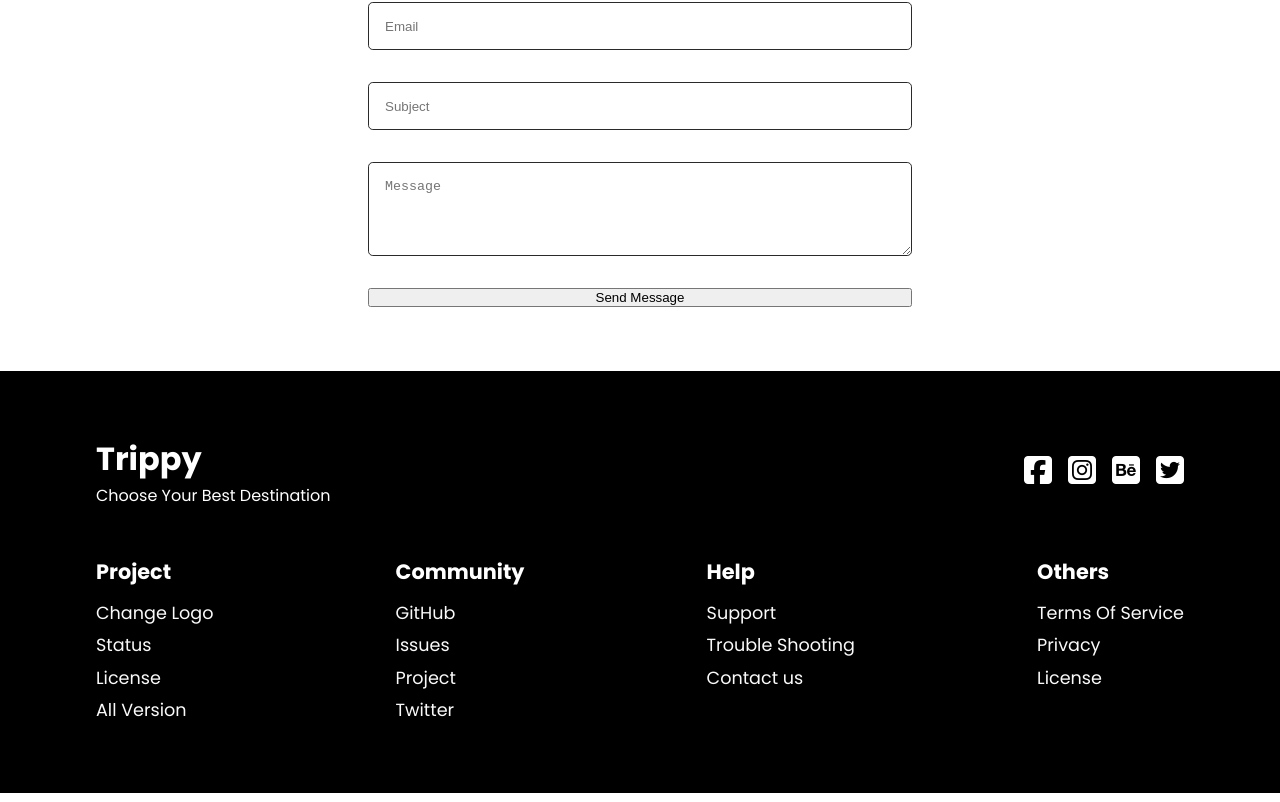
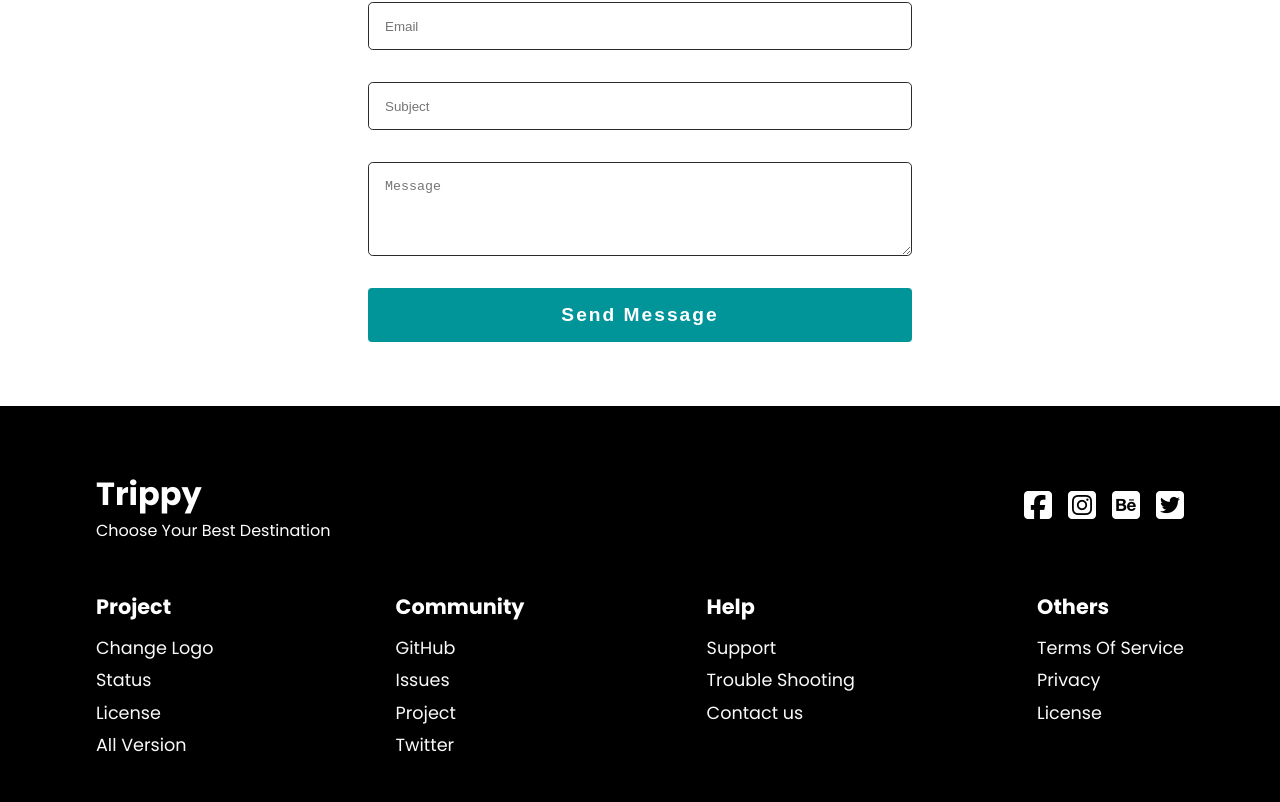
Before and after one commit to IUK-9214/Responsive-tour-travel-website, a React (Create React App) app in the folder my-tour-travel/: page /Contact in a window 1280 px wide. Shown: the part 798-1600 px from the top of the page. Built offline with nearby package versions, Linux system fonts and the light colour scheme.

Commit message:
task completed

```diff
--- a/my-tour-travel/src/component/ContactStyle.css
+++ b/my-tour-travel/src/component/ContactStyle.css
@@ -26,7 +26,25 @@
 }
 
 .form-Container button{
-    display: inline;
+     display: block;
+    text-align: center;
+    padding: 1rem;
+    margin: auto;
+    border-radius: 4px;
+    width: 100%;
+    background-color: #01959a;
+    text-decoration: none;
+    color: #fff;
+    font-size: 1.2rem;
+    font-weight: 700;
+    letter-spacing: 2px;
+    border: none;
+    cursor: pointer;
+    transition: 0.3s ease;
+
+}
+.form-Container button:hover{
+background-color: #2a2a2a;
 }
 
 
--- a/my-tour-travel/src/component/ContentMenu.js
+++ b/my-tour-travel/src/component/ContentMenu.js
@@ -27,6 +27,7 @@ export const ContentMenu = [
         title: "Signup",
         url: "/Signup",
         cname: "nav-links-mobile",
+        icon: " fa fa-sign-in"
 
     },
 
```
